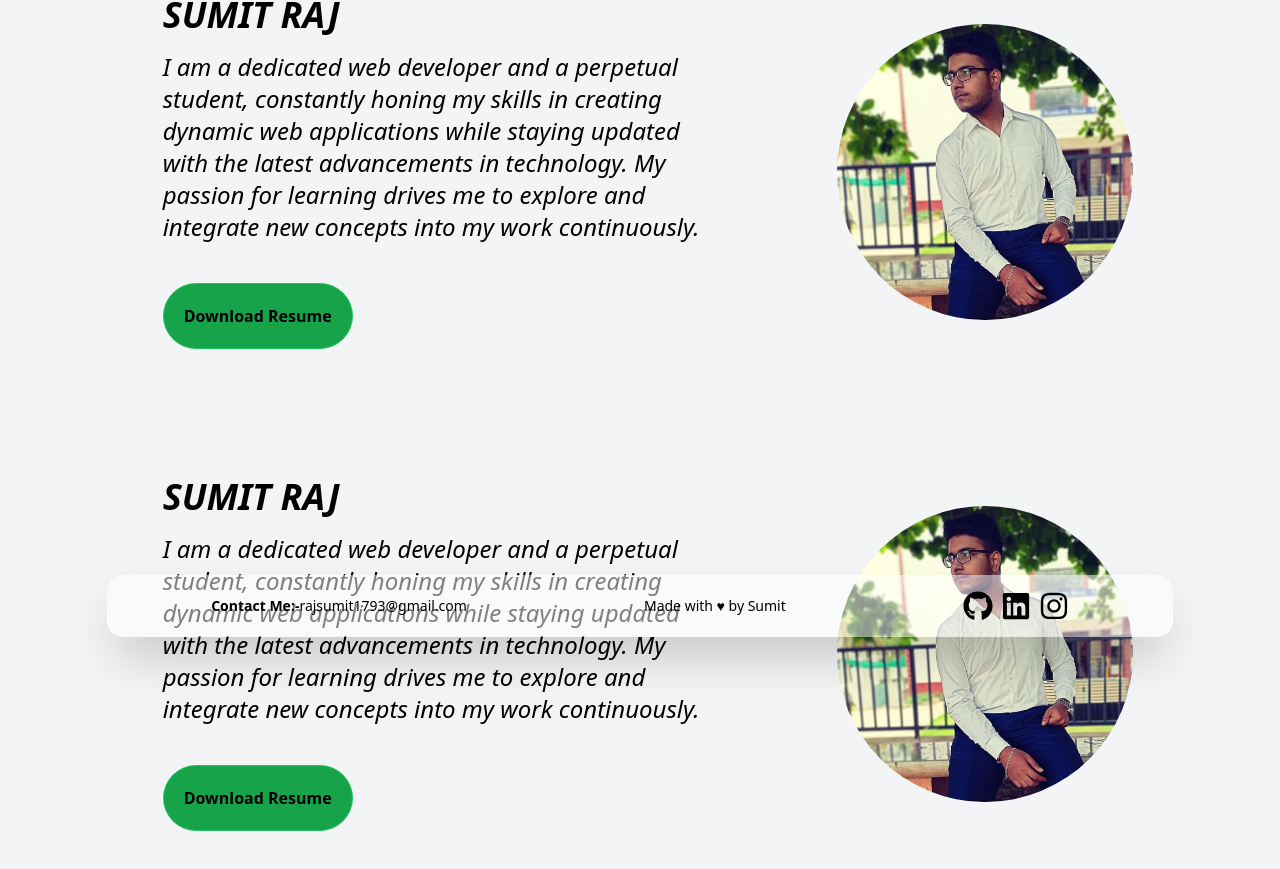
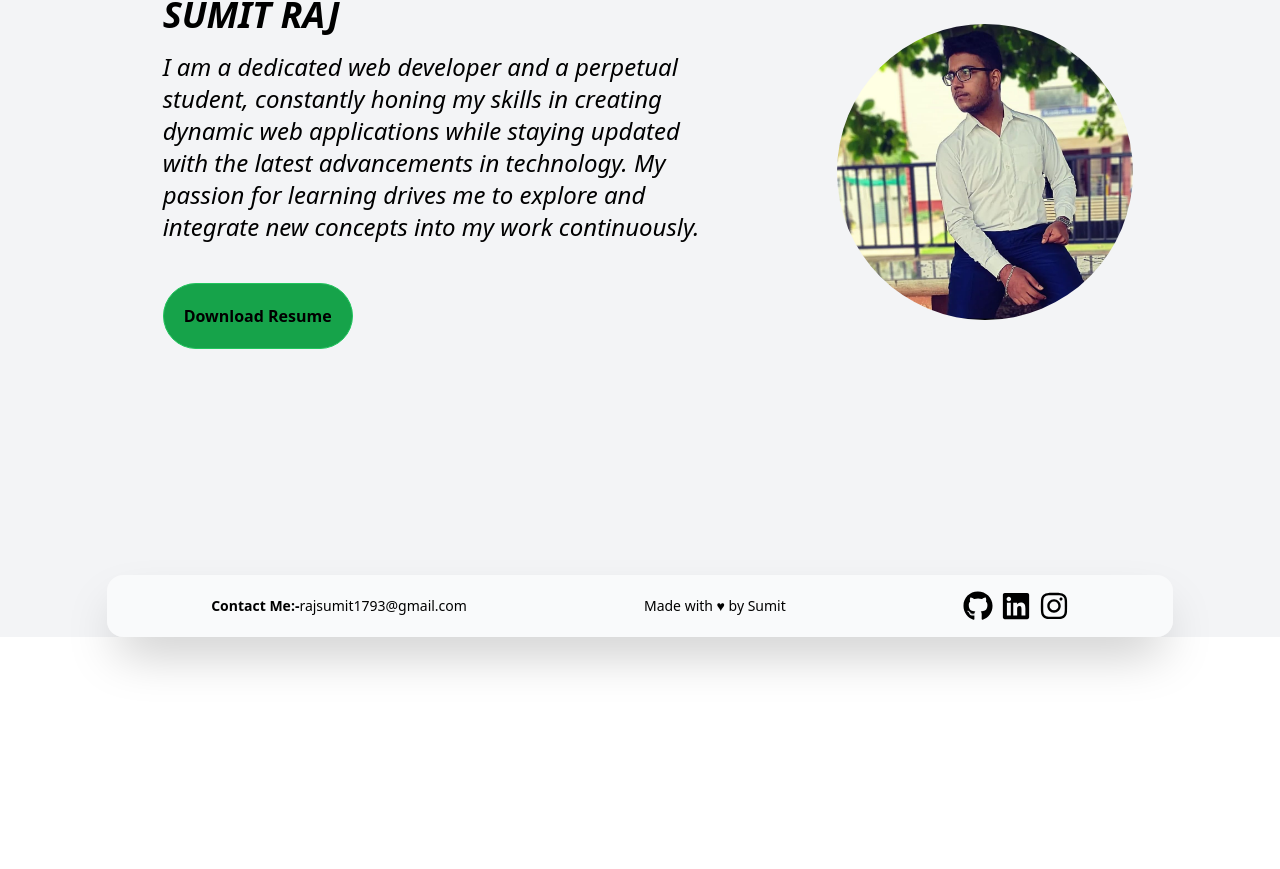
Before and after one commit to Sumitraj17/Portfolio, a React (Vite) app in the folder portfolio/: page / in a window 1280 px wide. Shown: the part 163-1032 px from the top of the page. After the commit the page ends 800 px from the top, so only its background shows below. Built offline with nearby package versions, Linux system fonts and the light colour scheme.

Commit message:
Update Path

```diff
--- a/portfolio/src/App.jsx
+++ b/portfolio/src/App.jsx
@@ -1,4 +1,4 @@
-import { useState, useEffect } from "react";
+import { useState,useContext } from "react";
 import Home from "./pages/Home.jsx";
 import Work from "./pages/Work.jsx";
 import Certificates from "./pages/Certificates.jsx";
@@ -9,36 +9,21 @@ import States from "./context/states.jsx";
 import Header from "./pages/components/header.jsx";
 import Footer from "./pages/components/footer.jsx";
 import context from "./context/context.jsx";
-import { useLocation } from 'react-router-dom';
-
 function App() {
- // Assuming context usage
-  const location = useLocation();
-  const [prevPath, setPrevPath] = useState(null); // Track previous path
-
-  useEffect(() => {
-    setPrevPath(location.pathname); // Update prevPath on route changes
-  }, [location]);
-
+  const path = useContext(context)
   return (
     <>
       <States>
         <div className="text-black bg-gray-100 min-h-screen">
           <Header></Header>
           <Routes>
-            <Route path="/" element={<Home />} />
+            <Route path="/"  element={<Home />}  />
             <Route path="/work" element={<Work />} />
             <Route path="/projects" element={<Projects />} />
             <Route path="/certification" element={<Certificates />} />
             <Route path="/contact" element={<Contact />} />
           </Routes>
 
-          {/* Conditionally render content based on prevPath */}
-          {prevPath === "/" && <Home />}
-          {prevPath === "/work" && <Work />}
-          {prevPath === "/projects" && <Projects />}
-          {prevPath === "/certification" && <Certificates />}
-          {prevPath === "/contact" && <Contact />}
         </div>
         <div className="md:fixed md:bottom-0 md:w-full flex justify-center items-center">
           <Footer></Footer>
--- a/portfolio/vite.config.js
+++ b/portfolio/vite.config.js
@@ -6,7 +6,7 @@ export default defineConfig({
   server:{
     proxy: {
       '/api': {
-        target: 'http://localhost:5000', // Replace with your actual API URL if necessary
+        target: 'https://portfolio-server-zuv6.onrender.com:10000', // Replace with your actual API URL if necessary
         changeOrigin: true, // Enable CORS rewriting for development
         rewrite: (path) => path.replace(/^\/api/, ''), // Optional: Rewrite paths for cleaner URLs
       },
```
